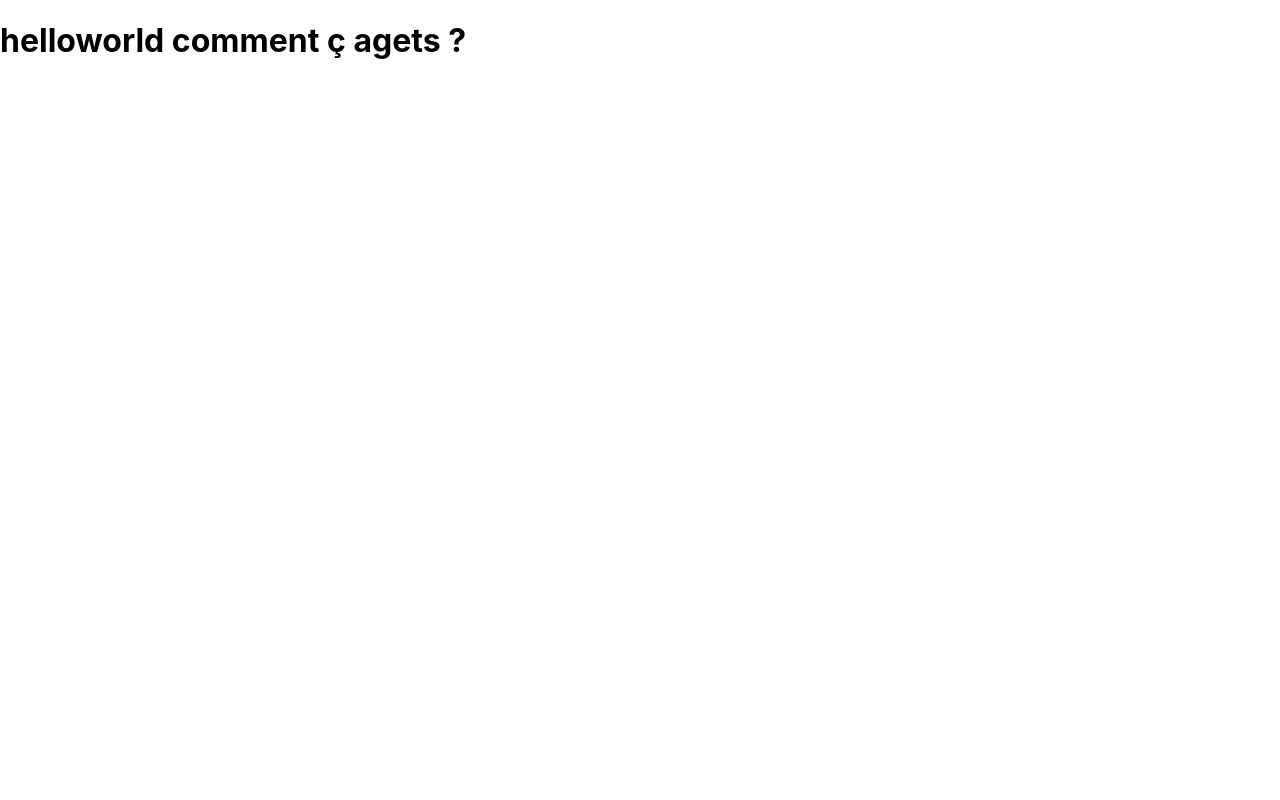
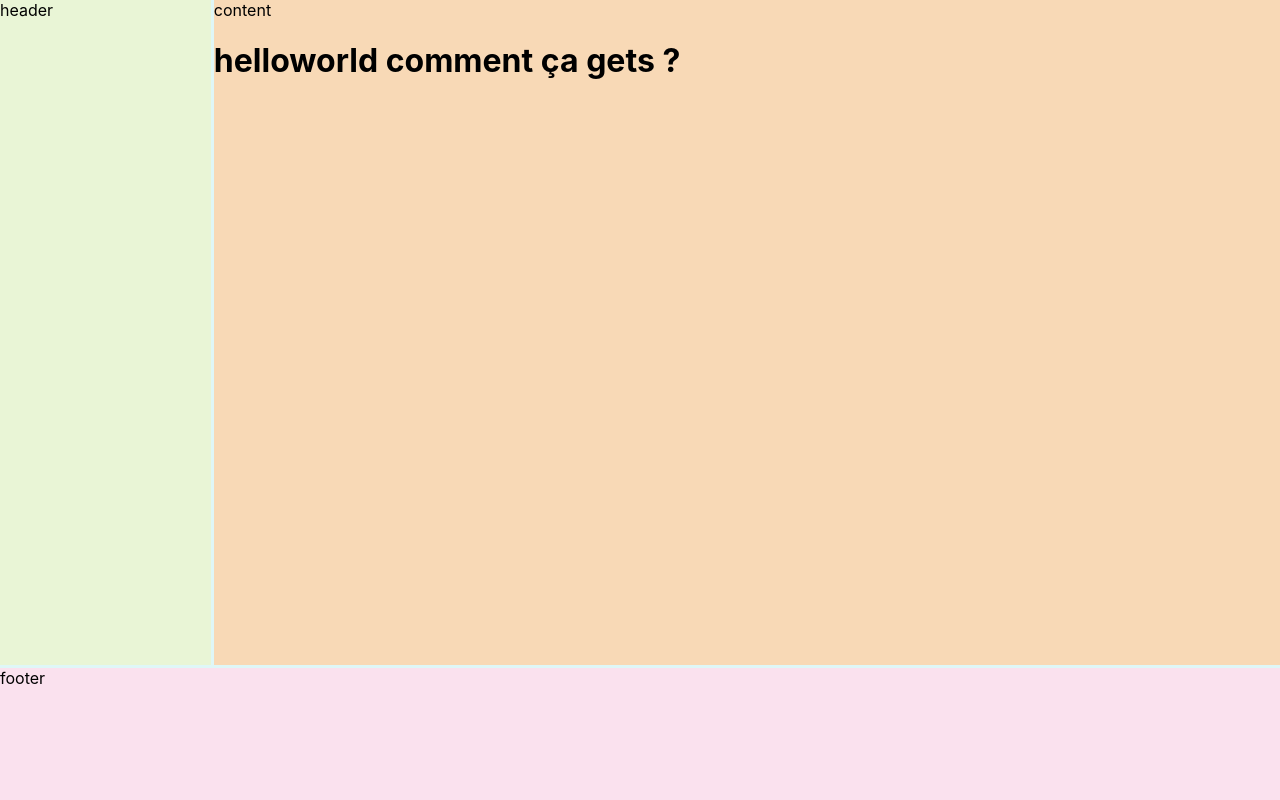
Before and after one commit to marekredon/evaluation1, a plain HTML site: page index.html in a window 1280 px wide. Drawn offline with Linux system fonts and the light colour scheme.

Commit message:
mise place des grid

```diff
--- a/index.html
+++ b/index.html
@@ -3,7 +3,7 @@
     <head>
       <meta charset="utf-8">
       <title>jeuxdeplateaux</title>
-      <meta name="description" content="l'asso de jeux pour tout le monde, en France" />
+      <meta name="description" content="l'asso de jeux pour tout le monde en France" />
       <!-- ligne ci-dessous pour le responsive -->
       <meta name="viewport" content="width=device-width, initial-scale=1, shrink-to-fit=no">
       <link rel="stylesheet" href="style.css" type="text/css" >
@@ -12,9 +12,20 @@
     </head>
 
   <body>
-      <h1>helloworld comment ç agets ?
-      </h1>
+    <div class="container">
+      <div class="header">header
 
+      </div>
+
+      <div class="content">content
+        <h1>helloworld comment ça gets ? </h1>
+      </div>
+
+      <div class="footer">footer
+
+      </div>
+
+    </div>
 
   </body>
 </html>
--- a/style.css
+++ b/style.css
@@ -7,3 +7,33 @@ body {
   /* police dans le css */
   font-family: -apple-system, BlinkMacSystemFont, "Segoe UI", Roboto, Helvetica, Arial, sans-serif, "Apple Color Emoji", "Segoe UI Emoji", "Segoe UI Symbol";
 }
+
+.container {
+  height: 100vh;
+  width: 100vw;
+  background: #dff7f7;
+  display: grid;
+  grid-template-columns:1fr 1fr 1fr 1fr 1fr 1fr ;
+  grid-template-rows:1fr 4fr 1fr ;
+  grid-template-areas:
+  "h c c c c c"
+  "h c c c c c"
+  "f f f f f f";
+  gap: 3px;
+
+}
+
+.header {
+  background: #e9f5d6;
+  grid-area: h;
+}
+
+.content {
+  background: #f8d9b6;
+  grid-area: c;
+}
+
+.footer {
+  background: #fae1ee;
+  grid-area: f;
+}
```
